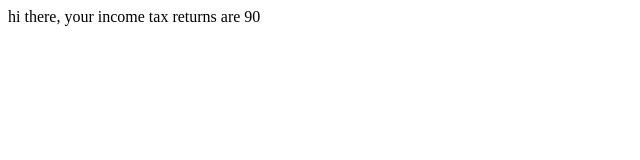
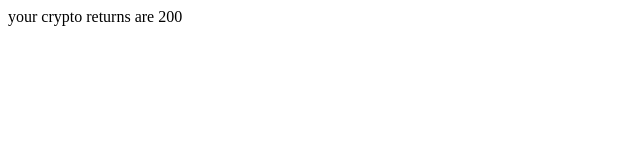
Before and after one commit to acheiveer/Practice-Backend, a React (Vite) app in the folder P5/Practise/: page / in a window 1280 px wide. Shown: the top 160 px of the page, without its empty margins (0-640 px from the left). Built offline with nearby package versions, Linux system fonts and the light colour scheme.

Commit message:
Udate Usecallback

```diff
--- a/P5/Practise/src/App.jsx
+++ b/P5/Practise/src/App.jsx
@@ -26,19 +26,23 @@ function App() {
       },5000)
  },[])
 
+// useCallback is not about minimizing the amout of code that is run
+// useCallback is about not rendering a child component, if the function hasnot/doesnpt need to cahnge across render
 
-
-  const cryptoreturn = useMemo(()=>{
-    console.log("Hi there")
-    return exchnage1data.returns + exchnage2data.returns;
-  },[exchnage1data,exchnage2data]);
-  const incometax = (cryptoreturn + bankData.returns) * 0.3;
+ const calculateCryproReturns = function(){
+    return exchnage1data.returns + exchnage2data.returns
+ }
+  const incometax = (calculateCryproReturns() + bankData.returns) * 0.3;
 
 return <>
-      hi there, your income tax returns are {incometax}
+      <CryptoGainCalculator  calculateCryproReturns={calculateCryproReturns}/>
  </>
 }
 
-
+function CryptoGainCalculator({calculateCryproReturns}){
+    return <div>
+        your crypto returns are {calculateCryproReturns()}
+    </div>
+}
 
 export default App
```
